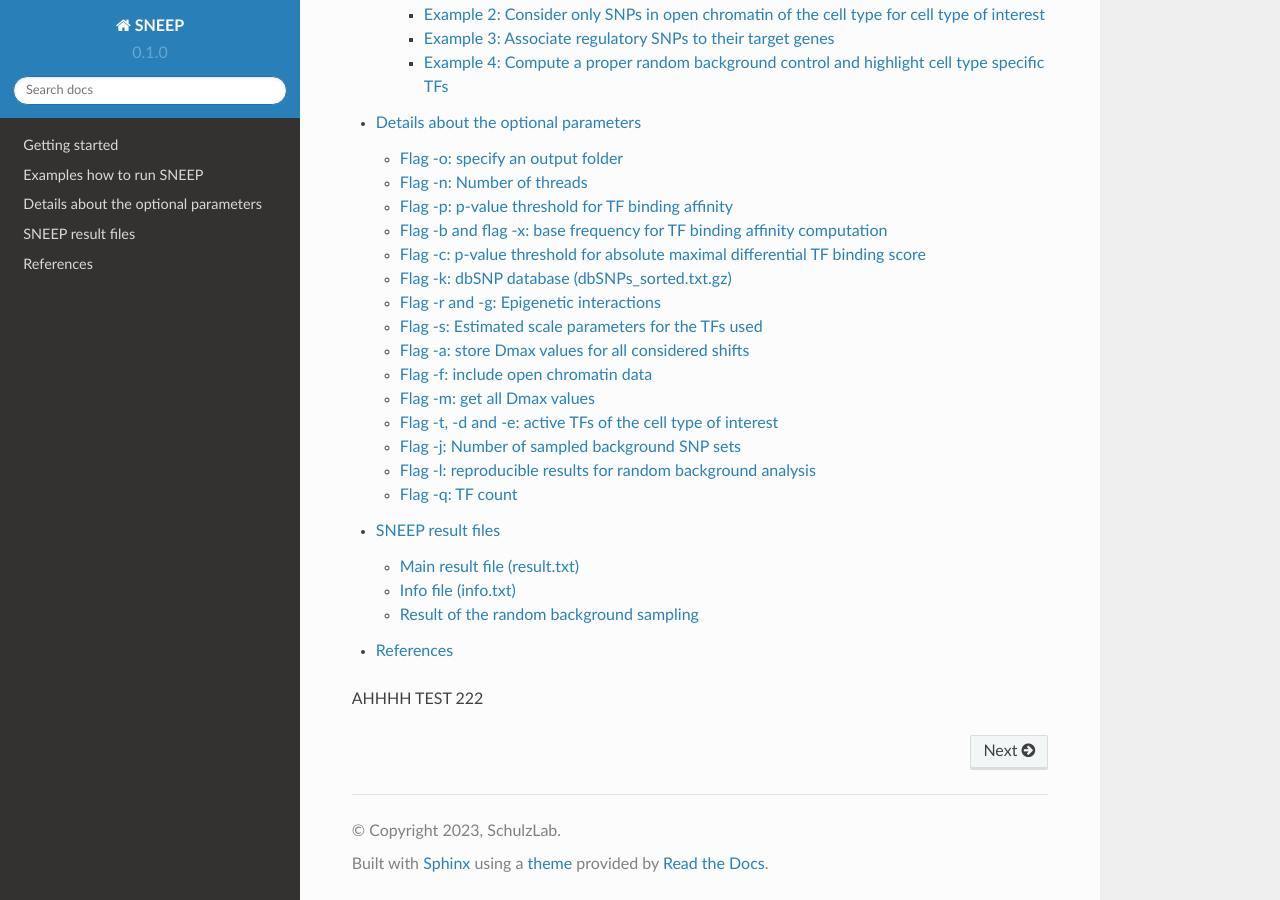
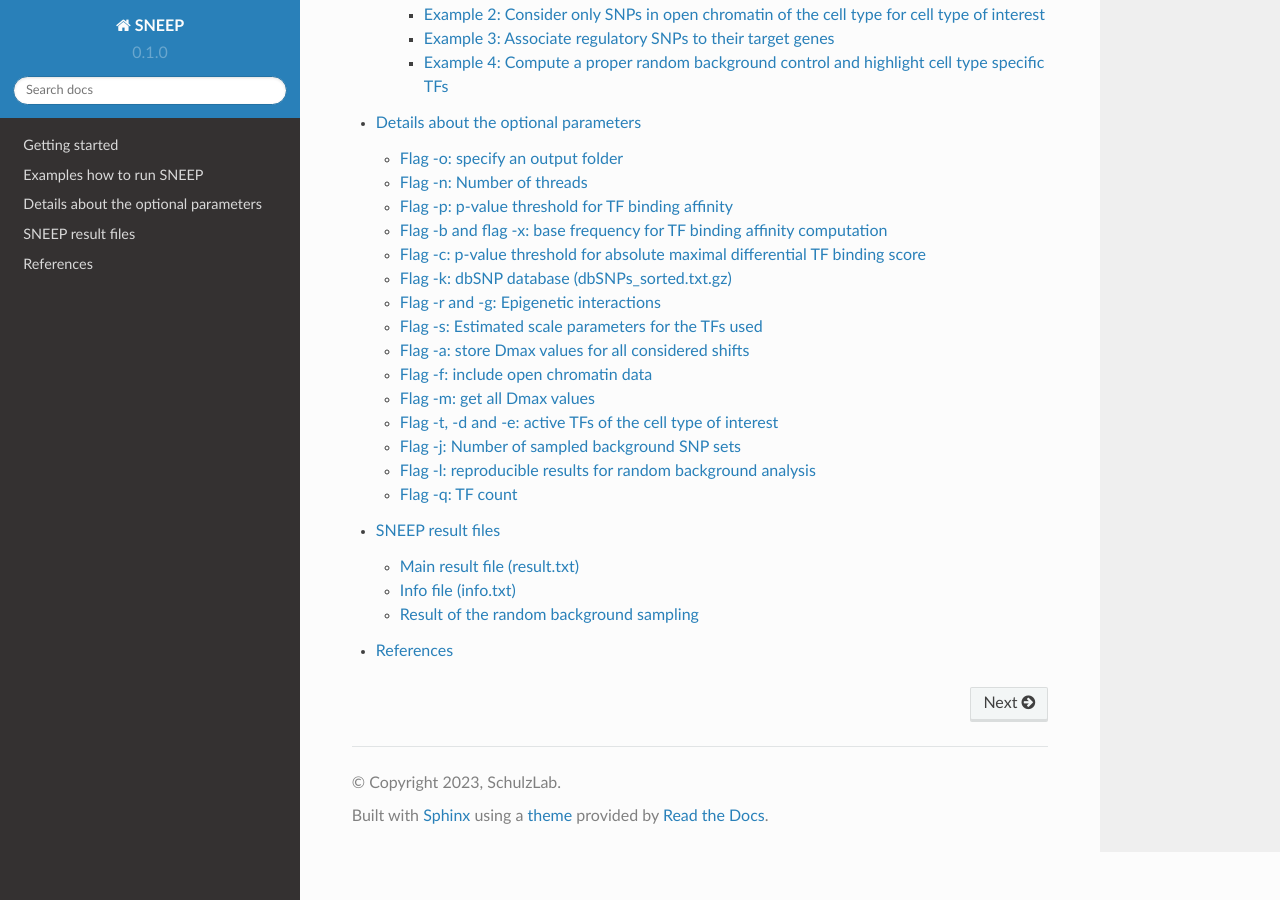
Before and after one commit to SchulzLab/SNEEP, a Sphinx documentation site: the page built from docs/index.rst, in a window 1280 px wide and 900 px high, scrolled down 655 px. Built offline with Sphinx 7.4.7 and the Read the Docs theme 2.0.0, drawn with Linux system fonts in a browser that asks for light colours; pages that are not in the unit, such as notebooks, are missing from menus.

Commit message:
Update index.rst

```diff
--- a/docs/index.rst
+++ b/docs/index.rst
@@ -14,6 +14,3 @@ SNEEP: SNP exploration and functional analysis using epigenetic data
 	detailsInput.rst
 	results.rst
 	references.rst
-
-
-AHHHH TEST 222
```
